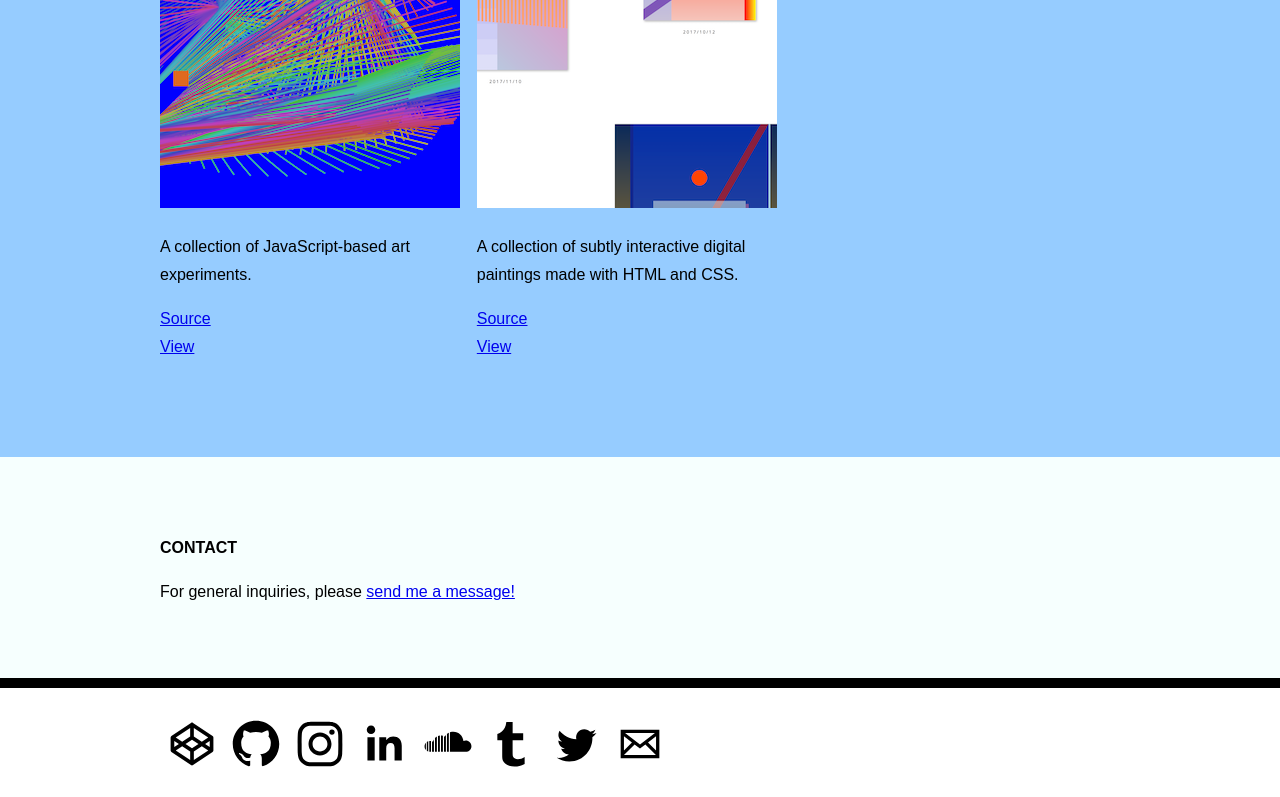
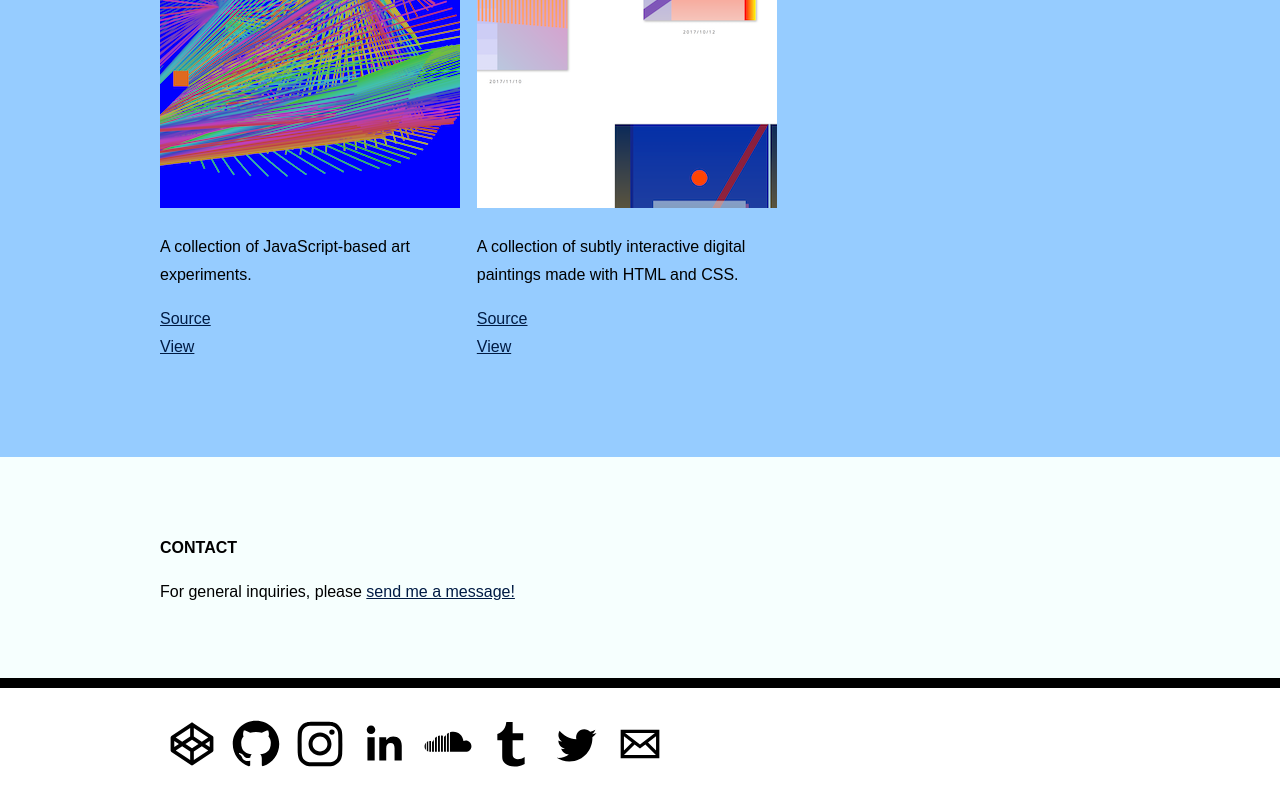
Before and after one commit to alightedlamp/ph-portfolio, a React (Create React App) app: page / in a window 1280 px wide. Shown: the part 2451-3248 px from the top of the page. Built offline with nearby package versions, Linux system fonts and the light colour scheme; a web font is replaced by a local one.

Commit message:
Style links

```diff
--- a/src/components/content/Contact.js
+++ b/src/components/content/Contact.js
@@ -8,7 +8,12 @@ class Contact extends Component {
           <h2 class="f5 ttu mb3">Contact</h2>
           <p className="mb2">
             For general inquiries, please{' '}
-            <a href="mailto:philipharrell@gmail.com">send me a message!</a>
+            <a
+              className="link dim navy underline"
+              href="mailto:philipharrell@gmail.com"
+            >
+              send me a message!
+            </a>
           </p>
         </div>
       </div>
--- a/src/components/content/Projects.js
+++ b/src/components/content/Projects.js
@@ -22,11 +22,15 @@ class Projects extends Component {
         )}
         <p>{project.description}</p>
         <div>
-          <a href={project.github_url}>Source</a>
+          <a className="link dim navy underline" href={project.github_url}>
+            Source
+          </a>
         </div>
         {project.url && (
           <div>
-            <a href={project.url}>View</a>
+            <a className="link dim navy underline" href={project.url}>
+              View
+            </a>
           </div>
         )}
       </div>
```
